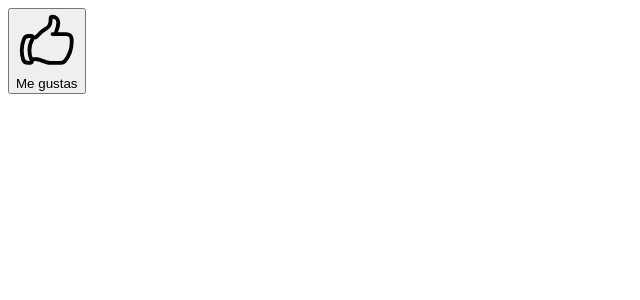
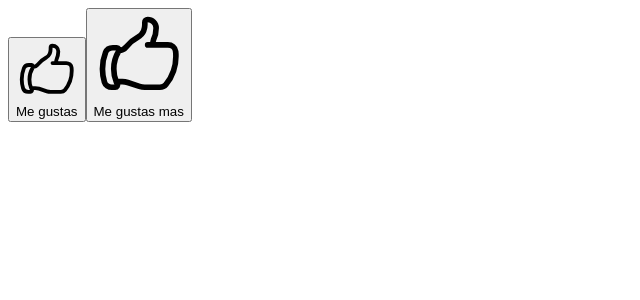
Before and after one commit to RstefaniB/ridudev, a React (Vite) app in the folder projects/01-twitter-follow-card/: page / in a window 1280 px wide. Shown: the top 300 px of the page, without its empty margins (0-640 px from the left). Built offline with nearby package versions, Linux system fonts and the light colour scheme.

Commit message:
agregamos heroicon to button

```diff
--- a/projects/01-twitter-follow-card/src/main.jsx
+++ b/projects/01-twitter-follow-card/src/main.jsx
@@ -11,5 +11,12 @@
       </svg>
 
       Me gustas</button>
+
+    <button>
+      <svg xmlns="http://www.w3.org/2000/svg" fill="none" viewBox="0 0 24 24" stroke-width="1.5" stroke="currentColor" class="w-6 h-6">
+        <path stroke-linecap="round" stroke-linejoin="round" d="M6.633 10.5c.806 0 1.533-.446 2.031-1.08a9.041 9.041 0 012.861-2.4c.723-.384 1.35-.956 1.653-1.715a4.498 4.498 0 00.322-1.672V3a.75.75 0 01.75-.75A2.25 2.25 0 0116.5 4.5c0 1.152-.26 2.243-.723 3.218-.266.558.107 1.282.725 1.282h3.126c1.026 0 1.945.694 2.054 1.715.045.422.068.85.068 1.285a11.95 11.95 0 01-2.649 7.521c-.388.482-.987.729-1.605.729H13.48c-.483 0-.964-.078-1.423-.23l-3.114-1.04a4.501 4.501 0 00-1.423-.23H5.904M14.25 9h2.25M5.904 18.75c.083.205.173.405.27.602.197.4-.078.898-.523.898h-.908c-.889 0-1.713-.518-1.972-1.368a12 12 0 01-.521-3.507c0-1.553.295-3.036.831-4.398C3.387 10.203 4.167 9.75 5 9.75h1.053c.472 0 .745.556.5.96a8.958 8.958 0 00-1.302 4.665c0 1.194.232 2.333.654 3.375z" />
+      </svg>
+
+      Me gustas mas</button>
   </React.Fragment>,
 )
```
